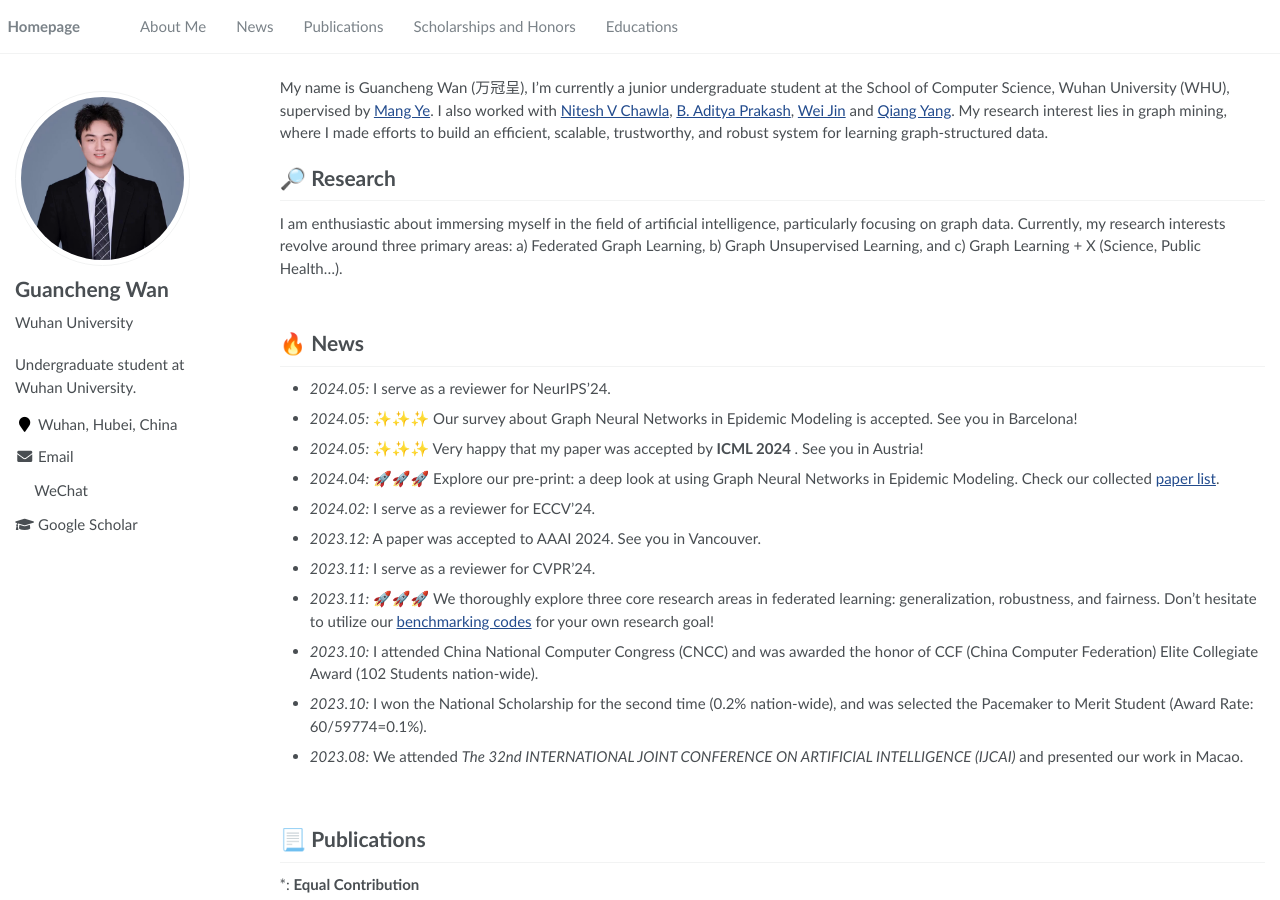
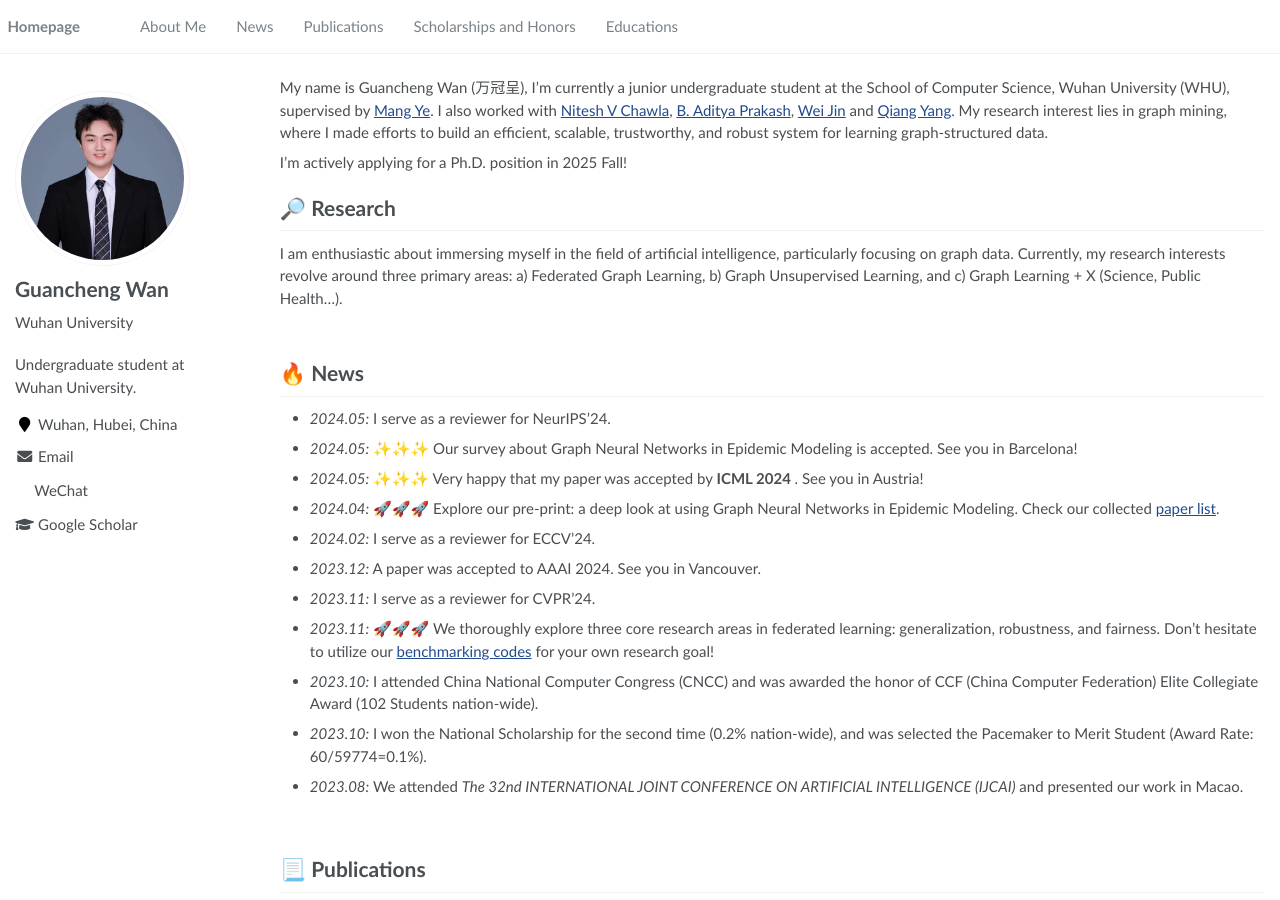
Before and after one commit to SuHui03/guanchengWan.github.io, a Jekyll site: the page built from _pages/about.md, in a window 1280 px wide and 900 px high. Built offline with Jekyll 4.4.1, drawn with Linux system fonts in a browser that asks for light colours; formulas are drawn with MathJax 3.

Commit message:
Update about.md

```diff
--- a/_pages/about.md
+++ b/_pages/about.md
@@ -22,6 +22,7 @@ redirect_from:
 My name is Guancheng Wan (万冠呈), I'm currently a junior undergraduate student at the School of Computer Science, Wuhan University (WHU), supervised by [Mang Ye](https://marswhu.github.io/index.html). I also worked with [Nitesh V Chawla](https://scholar.google.com/citations?hl=en&user=hDLBEhkAAAAJ), [B. Aditya Prakash](https://scholar.google.com/citations?user=C-NftTgAAAAJ), [Wei Jin](https://scholar.google.com/citations?user=eWow24EAAAAJ&hl=en&oi=ao) and [Qiang Yang](https://scholar.google.com/citations?user=1LxWZLQAAAAJ&hl=en).  My research interest lies in graph mining, where I made efforts to build an efficient, scalable, trustworthy, and robust system for learning graph-structured data.
 
 
+I'm actively applying for a Ph.D. position in 2025 Fall!
 
 
 <!-- 🌟 I'm currently actively seeking for Ph.D., Research Assistant, or internship positions related to Graph Learning. I'm also open to any possible discussions or collaborate opportunities. If you're interested in working with me, don't hesitate to drop me an email!  -->
```
